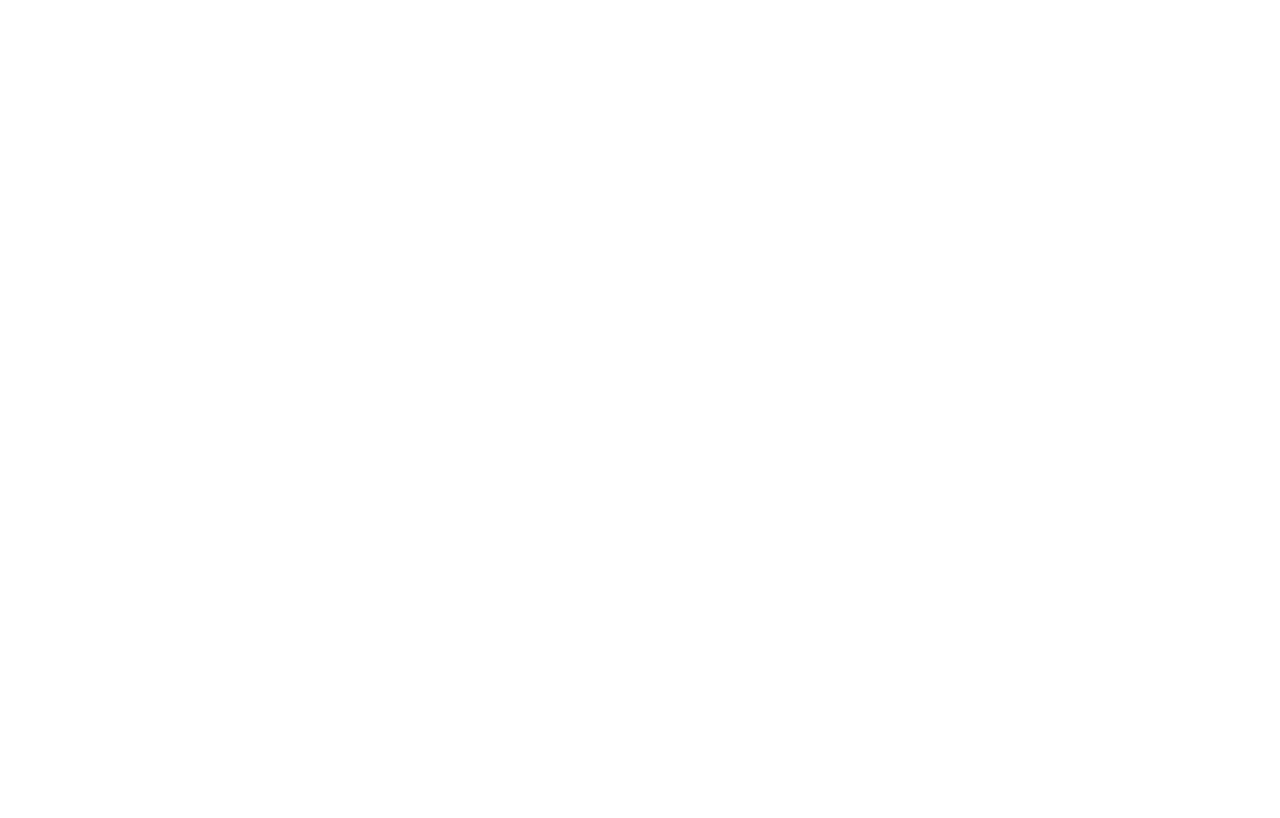
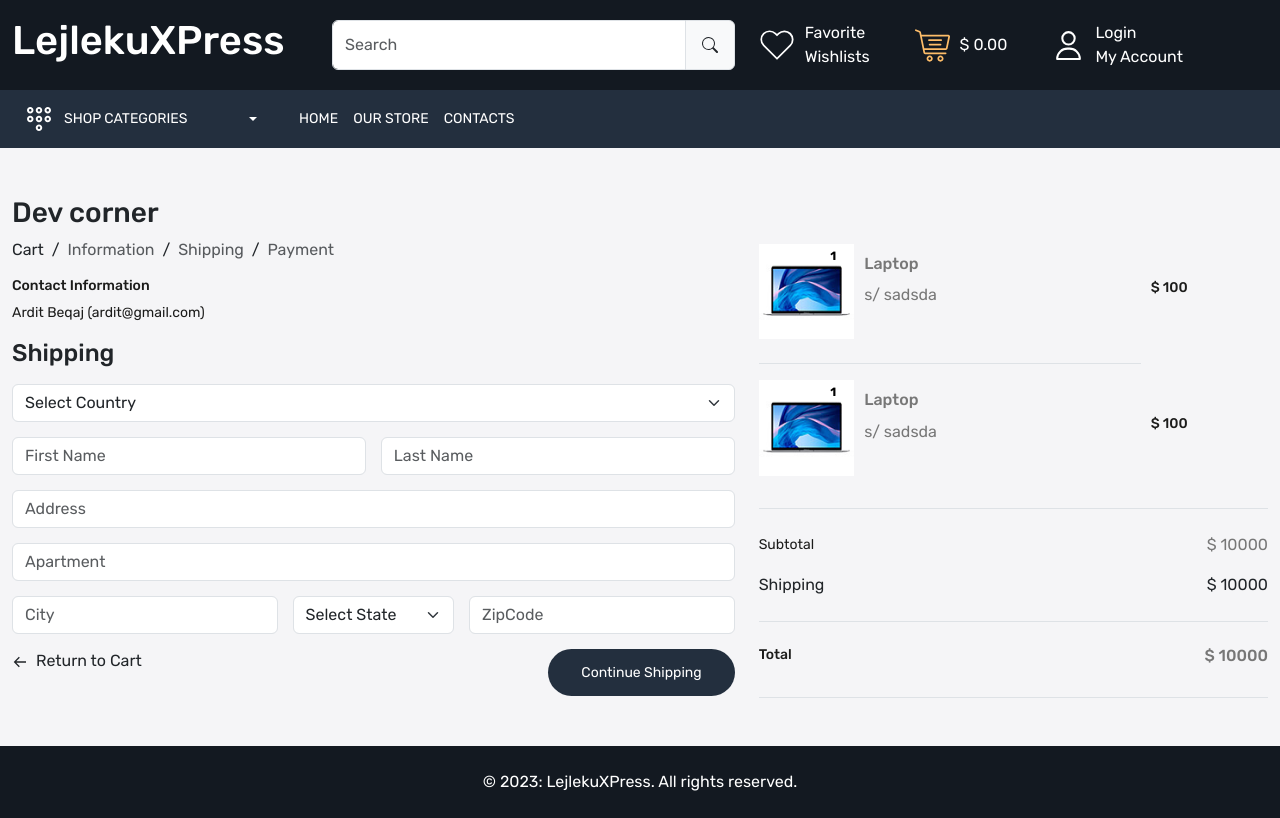
Before and after one commit to artternava/LejlekuXpress, a React (Create React App) app in the folder LejlekuXpress/Front-End/: page /checkout in a window 1280 px wide. Before the commit this address had no page. Built offline with nearby package versions, Linux system fonts and the light colour scheme.

Commit message:
Adding the Checkout page

```diff
--- a/LejlekuXpress/Front-End/src/App.css
+++ b/LejlekuXpress/Front-End/src/App.css
@@ -847,3 +847,27 @@
 }
 
 /* Cart Page end */
+
+/* Shipping start */
+
+.total{
+  font-size: 14px;
+  color: var(--color-1c1c1b);
+}
+.total-price{
+  font-size: 16px;
+  color: var(--color-777777);
+}
+
+.total-price1{
+  margin-top: 10px;
+  font-size: 16px;
+  color: var(--color-777777);
+}
+
+
+
+
+
+
+/* Shipping End */
--- a/LejlekuXpress/Front-End/src/App.js
+++ b/LejlekuXpress/Front-End/src/App.js
@@ -13,6 +13,7 @@
 import SingleProduct from './pages/SingleProduct';
 import UserDashboard from './pages/UserDashboard';
 import Cart from './pages/Cart';
+import Checkout from './pages/Checkout';
 
 function App() {
   return (
@@ -31,6 +32,7 @@
             <Route path='wishlist' element={<Wishlist />}/>
             <Route path='userdashboard' element={<UserDashboard />}/>
             <Route path='cart' element={<Cart />}/>
+            <Route path='checkout' element={<Checkout />}/>
           </Route>
         </Routes>
       </BrowserRouter>
--- /dev/null
+++ b/LejlekuXpress/Front-End/src/pages/Checkout.js
@@ -0,0 +1,134 @@
+import React from 'react'
+import Meta from '../components/Meta'
+import{Link} from 'react-router-dom'
+import {BiArrowBack} from 'react-icons/bi'
+const Checkout = () => {
+  return (
+    <>
+    <Meta title={"Checkout"}></Meta>
+    <div className='checkout-wrapper py-5 home-wrapper-2'>
+        <div className='container-xxl'>
+            <div className='row'>
+            <div className='col-7'>
+                <div className='checkout-left-data'>
+                    <h3 className='website-name'>Dev corner</h3>
+                    <nav style={{"--bs-breadcrumb-divider": '>'}} aria-label="breadcrumb">
+                     <ol className="breadcrumb">
+                     <li className="breadcrumb-item"><Link className='text-dark' to="/cart">Cart</Link></li>
+                     &nbsp; /
+                     <li className="breadcrumb-item total-price active" aria-current="page">
+                        Information
+                    </li>
+                    &nbsp; /
+                     <li className="breadcrumb-item total-price active">Shipping</li>
+                     &nbsp; /
+                     <li className="breadcrumb-item total-price active" aria-current="page">Payment</li>
+                    </ol>
+                    </nav>
+                    <h4 className='title total'>Contact Information</h4>
+                    <p className='user-details total'>
+                        Ardit Beqaj (ardit@gmail.com)
+                    </p>
+                    <h4 className='mb-3'>Shipping</h4>
+                    <form action='' className='d-flex gap-15 flex-wrap justify-content-between'>
+                        <div className='w-100'>
+                            <select name='' className='form-control form-select' id=''>
+                                <option value="" selected disabled>
+                                    Select Country
+                                </option>
+                            </select>
+                        </div>
+                        <div className='flex-grow-1'>
+                            <input type='text' placeholder='First Name' className='form-control'></input>
+                        </div>
+                        <div className='flex-grow-1'>
+                            <input type='text' placeholder='Last Name' className='form-control'></input>
+                        </div>
+                        <div className='w-100'>
+                            <input type='text' placeholder='Address' className='form-control'></input>
+                        </div>
+                        <div className='w-100'>
+                            <input type='text' placeholder='Apartment' className='form-control'></input>
+                        </div>
+                        <div className='flex-grow-1'>
+                            <input type='text' placeholder='City' className='form-control'></input>
+                        </div>
+                        <div className='flex-grow-1'>
+                            <select name='' className='form-control form-select' id=''>
+                            <option value="" selected disabled>
+                                    Select State
+                                </option>
+                            </select>
+                        </div>
+                        <div className='flex-grow-1'>
+                            <input type='text' placeholder='ZipCode' className='form-control'></input>
+                        </div>
+                        <div className='w-100'>
+                        <div className='d-flex justify-content-between align-item-center'>
+                            <Link to='/cart' className='text-dark'>
+                                <BiArrowBack className='me-2'/>
+                                Return to Cart
+                                </Link>
+                            <Link to='/#'className='button'>Continue Shipping</Link>
+                            </div>
+                        </div>
+                    </form>
+                </div>
+            </div>
+            <div className='col-5'>
+                <div className='border-bottom py-4'>
+                   <div className='d-flex gap-10 mb-3 align-items-center'>
+                   <div className='w-75 d-flex gap-10 border-bottom py-4'>
+                        <div className='w-25 position-relative'>
+                            <span style={{top:"-10px",right:"2px"}} className='badge be-secondary text-black rounded-circles p-3 position-absolute'>1</span>
+                            <img className='img-fluid' src='images/laptop.jpg' alt='product'></img>
+                        </div>
+                        <div>
+                            <h5 className='total-price1'> Laptop</h5>
+                            <p className='total-price1'>s/ sadsda</p>
+                        </div>
+                    </div>
+                    <div className='flex-grow'>
+                        <h5 className='total'>$ 100</h5>
+                    </div>
+                   </div>
+                   <div className='d-flex gap-10 mb-2 align-items-center'>
+                   <div className='w-75 d-flex gap-10'>
+                        <div className='w-25 position-relative'>
+                            <span style={{top:"-10px",right:"2px"}} className='badge be-secondary text-black rounded-circles p-3 position-absolute'>1</span>
+                            <img className='img-fluid' src='images/laptop.jpg' alt='product'></img>
+                        </div>
+                        <div>
+                            <h5 className='total-price1'> Laptop</h5>
+                            <p className='total-price1'>s/ sadsda</p>
+                        </div>
+                    </div>
+                    <div className='flex-grow'>
+                        <h5 className='total'>$ 100</h5>
+                    </div>
+                   </div>
+                </div>
+                <div className='border-bottom py-4'>
+                <div className='d-flex justify-content-between align-items-center'>
+                    <p className='total'>Subtotal</p>
+                    <p className='total-price'>$ 10000</p>
+                </div>
+                <div className='d-flex justify-content-between align-items-center'>
+                    <p className='mb-0'>Shipping</p>
+                    <p className='mb-0'>$ 10000</p>
+                </div>
+                </div>
+                <div className='d-flex justify-content-between align-items-center border-bottom py-4'>
+                    <h4 className='total'>Total</h4>
+                    <h5 className='total-price'>$ 10000</h5>
+                </div>
+            </div>
+            </div>
+        </div>
+    </div>
+
+ </>
+  )
+}
+
+export default Checkout
```
